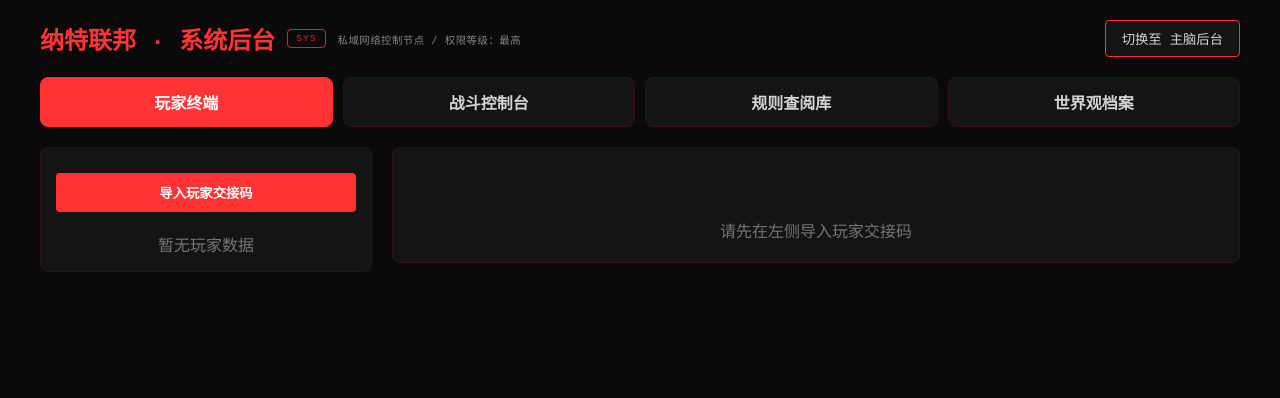
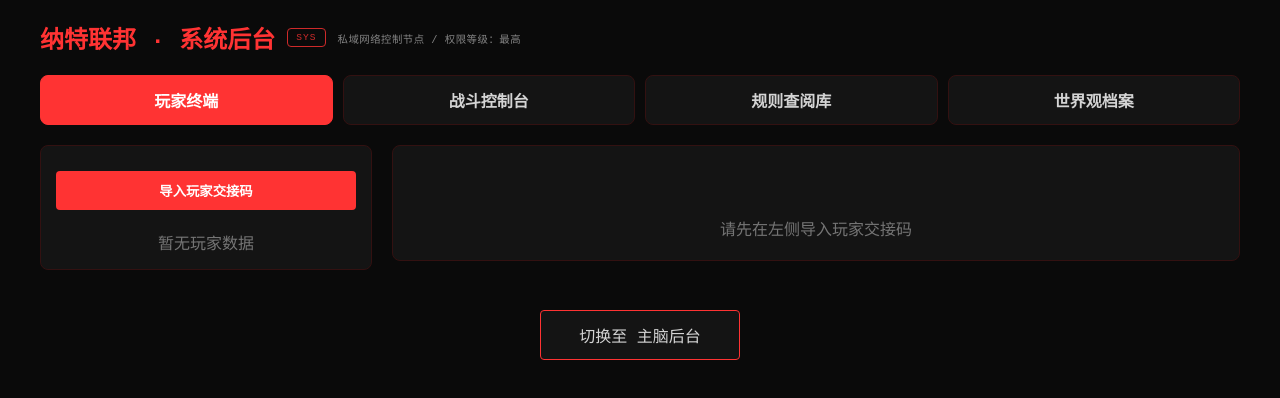
Before and after one commit to Denisehill/nat-fed-terminal, a plain HTML site: page kp_terminal.html in a window 1280 px wide. Drawn offline with Linux system fonts and the light colour scheme.

Commit message:
修改了ui

```diff
--- a/kp_terminal.html
+++ b/kp_terminal.html
@@ -29,8 +29,6 @@
     color: var(--accent); border-radius: 4px; letter-spacing: 1px; font-weight: normal; opacity: 0.8;
   }
   .title-block .sub-title { font-size: 0.65em; opacity: 0.6; display: block; margin-top: 2px; color: var(--text); font-weight: normal; letter-spacing: 0.5px; }
-  .theme-switch { background: var(--panel); color: var(--text); border: 1px solid var(--accent); padding: 8px 16px; cursor: pointer; border-radius: 4px; font-family: inherit; transition: all 0.2s; }
-  .theme-switch:hover { background: var(--accent); color: var(--btn-text); }
 
   /* 顶部导航栏 */
   .nav-bar {
@@ -105,6 +103,13 @@
   .rules-panel li { margin-bottom: 8px; }
   .rules-panel .highlight { color: var(--accent); font-weight: bold; }
   .rules-panel .box { background: var(--input-bg); border-left: 4px solid var(--accent); padding: 15px; margin: 15px 0; border-radius: 0 4px 4px 0; }
+
+  /* 底部主题切换按钮 */
+  .theme-switch {
+    display: block; width: 200px; margin: 40px auto 20px auto; padding: 12px;
+    background: var(--panel); color: var(--text); border: 1px solid var(--accent);
+    font-family: inherit; font-size: 1em; cursor: pointer; border-radius: 4px;
+  }
 </style>
 </head>
 <body>
@@ -115,7 +120,6 @@
     <span class="badge" id="titleBadge">SYS</span>
     <span class="sub-title" id="titleSub">私域网络控制节点 / 权限等级：最高</span>
   </div>
-  <button class="theme-switch" onclick="toggleTheme()" id="themeBtn">切换至 主脑后台</button>
 </div>
 
 <div class="nav-bar">
@@ -255,6 +259,9 @@
     </div>
   </div>
 </div>
+
+<!-- 底部主题切换按钮 -->
+<button class="theme-switch" onclick="toggleTheme()" id="themeBtn">切换至 主脑后台</button>
 
 <script>
   // --- 全局变量 ---
```
